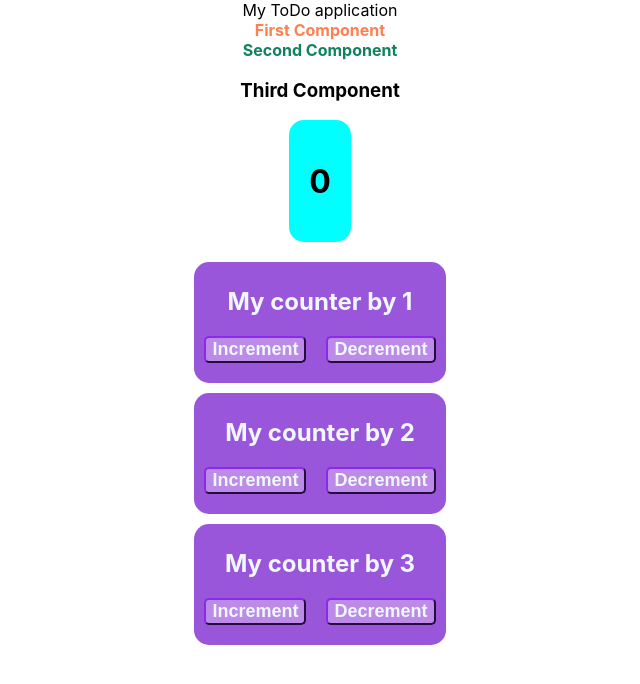
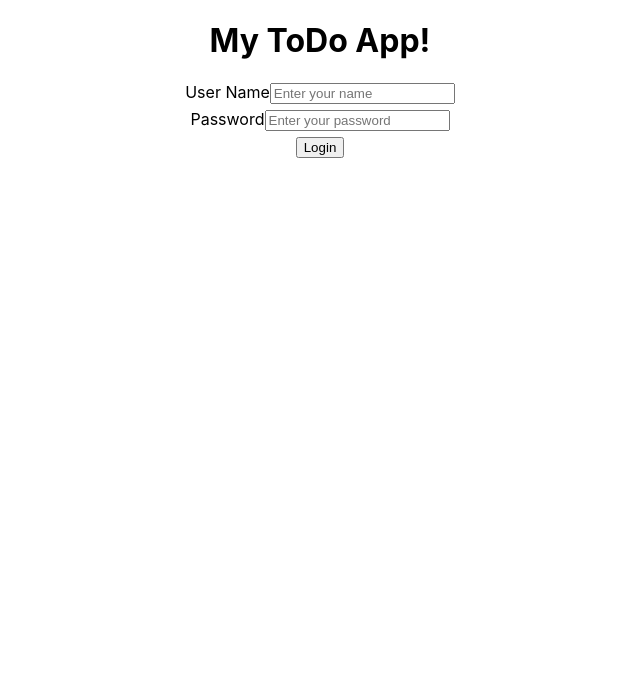
Before and after one commit to jacmba/react-todo-app, a React (Create React App) app: page / in a window 1280 px wide. Shown: the top 684 px of the page, without its empty margins (320-960 px from the left). Built offline with nearby package versions, Linux system fonts and the light colour scheme.

Commit message:
:construction: Login form

```diff
--- /dev/null
+++ b/src/components/todo/TodoApp.css
@@ -0,0 +1,10 @@
+body {
+  text-align: center;
+}
+
+div {
+  text-align: center;
+  margin: auto;
+  margin-top: 5px;
+  margin-bottom: 5px;
+}
--- /dev/null
+++ b/src/components/todo/TodoApp.jsx
@@ -0,0 +1,14 @@
+import './TodoApp.css'
+import LoginComponent from "./login/LoginComponent"
+
+const TodoApp = () => {
+
+  return (
+    <div className="TodoApp">
+      <h1>My ToDo App!</h1>
+      <LoginComponent></LoginComponent>
+    </div>
+  )
+}
+
+export default TodoApp
--- /dev/null
+++ b/src/components/todo/login/LoginComponent.jsx
@@ -0,0 +1,24 @@
+const LoginComponent = () => {
+
+  return (
+    <div className="LoginComponent">
+      <div className="LoginForm">
+        <div>
+          <label>User Name</label>
+          <input type="text" name="username" placeholder="Enter your name" />
+        </div>
+        <div>
+          <label>Password</label>
+          <input type="password" name="password" placeholder="Enter your password" />
+        </div>
+        <div>
+          <button type="button" name="login">
+            Login
+          </button>
+        </div>
+      </div>
+    </div>
+  )
+}
+
+export default LoginComponent
--- a/src/index.js
+++ b/src/index.js
@@ -3,11 +3,12 @@ import ReactDOM from 'react-dom/client';
 import './index.css';
 import App from './App';
 import reportWebVitals from './reportWebVitals';
+import TodoApp from './components/todo/TodoApp';
 
 const root = ReactDOM.createRoot(document.getElementById('root'));
 root.render(
   <React.StrictMode>
-    <App />
+    <TodoApp />
   </React.StrictMode>
 );
 
```
